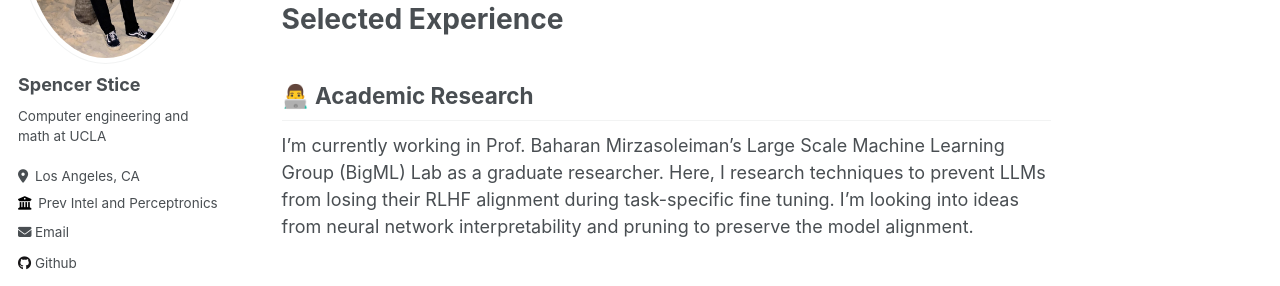
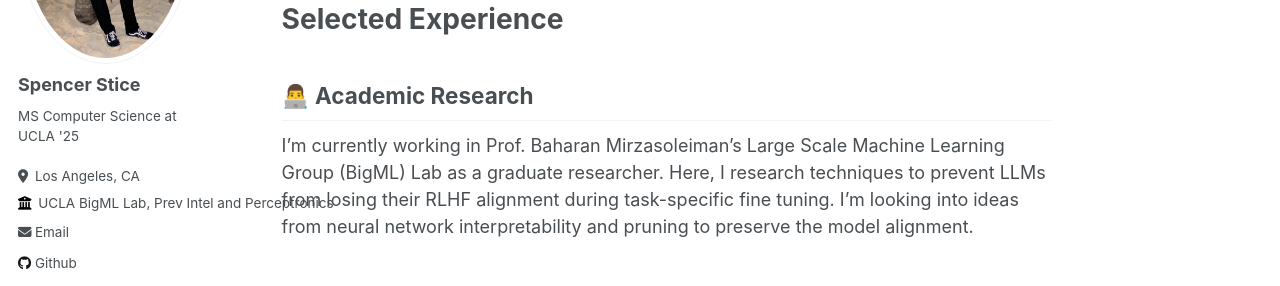
Before and after one commit to Spencer-Stice/Spencer-Stice.github.io, a Jekyll site: the page built from _pages/about.md, in a window 1280 px wide. Shown: the part 280-566 px from the top of the page. Built offline with Jekyll 4.4.1, drawn with Linux system fonts in a browser that asks for light colours.

Commit message:
fixing more

```diff
--- a/_config.yml
+++ b/_config.yml
@@ -24,11 +24,11 @@ author:
   avatar           : "portrait_updated_cropped3.jpg"
   name             : "Spencer Stice"
   pronouns         : # example: "she/her"
-  bio              : "Computer engineering and math at UCLA"
+  bio              : "MS Computer Science at UCLA '25"
   location         : "Los Angeles, CA"
-  employer         : "Prev Intel and Perceptronics"
+  employer         : "UCLA BigML Lab, Prev Intel and Perceptronics"
   uri              : # URL
-  email            : "smstice@ucla.edu"
+  email            : "smstice@cs.ucla.edu"
 
   # # Academic websites
   # arxiv            : # URL - Update with the correct link to your profile
```
